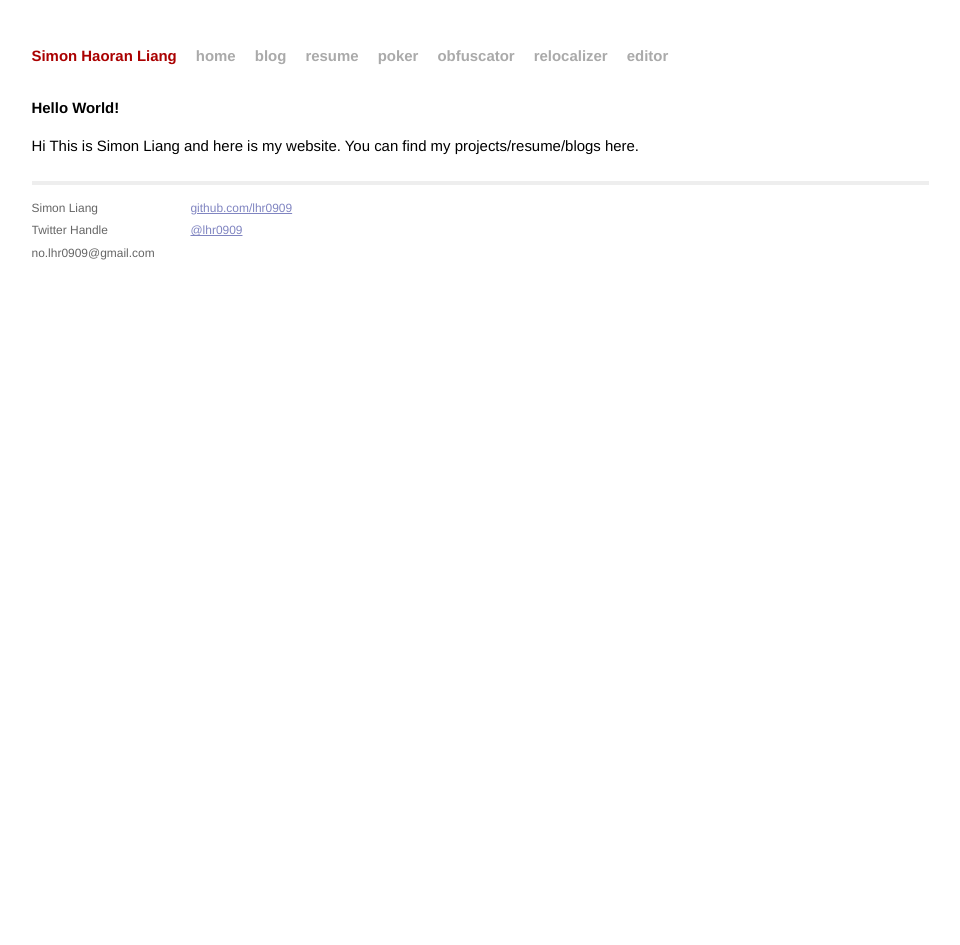
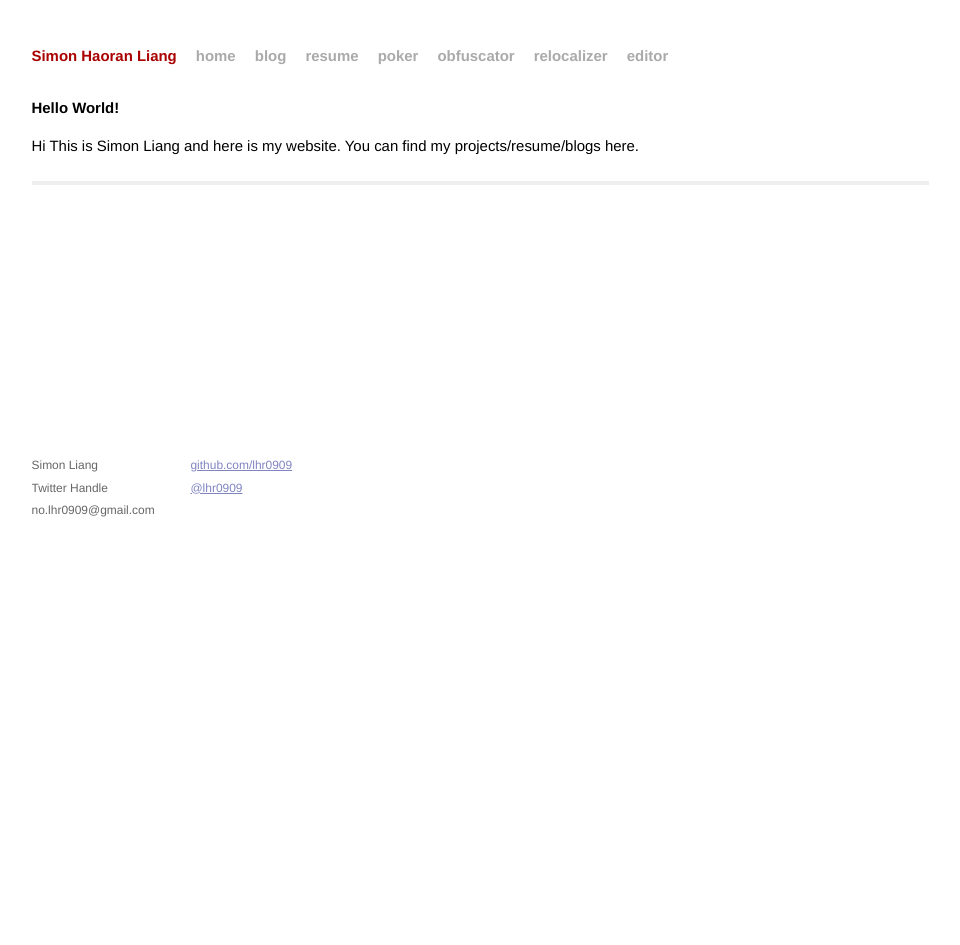
Before and after one commit to lhr0909/lhr0909.github.io, a Jekyll site: the page built from index.html, in a window 1280 px wide. Shown: the whole page, without its empty margins (160-1120 px from the left). Built offline with Jekyll 4.4.1, drawn with Linux system fonts in a browser that asks for light colours; Markdown is read by kramdown in place of the engine named in the settings.

Commit message:
Update default.html

```diff
--- a/_layouts/default.html
+++ b/_layouts/default.html
@@ -32,12 +32,11 @@
           <div class="footer">
             <div class="ads">
                 <script async src="//pagead2.googlesyndication.com/pagead/js/adsbygoogle.js"></script>
-              <!-- github page -->
+                <!-- My Github Page Ad -->
                 <ins class="adsbygoogle"
-                   style="display:block"
+                     style="display:inline-block;width:300px;height:250px"
                      data-ad-client="ca-pub-2165039232311397"
-                   data-ad-slot="9652492468"
-                   data-ad-format="auto"></ins>
+                     data-ad-slot="4844398462"></ins>
                 <script>
                 (adsbygoogle = window.adsbygoogle || []).push({});
                 </script>
```
Lines whose indentation alone changed are shown as unchanged.
